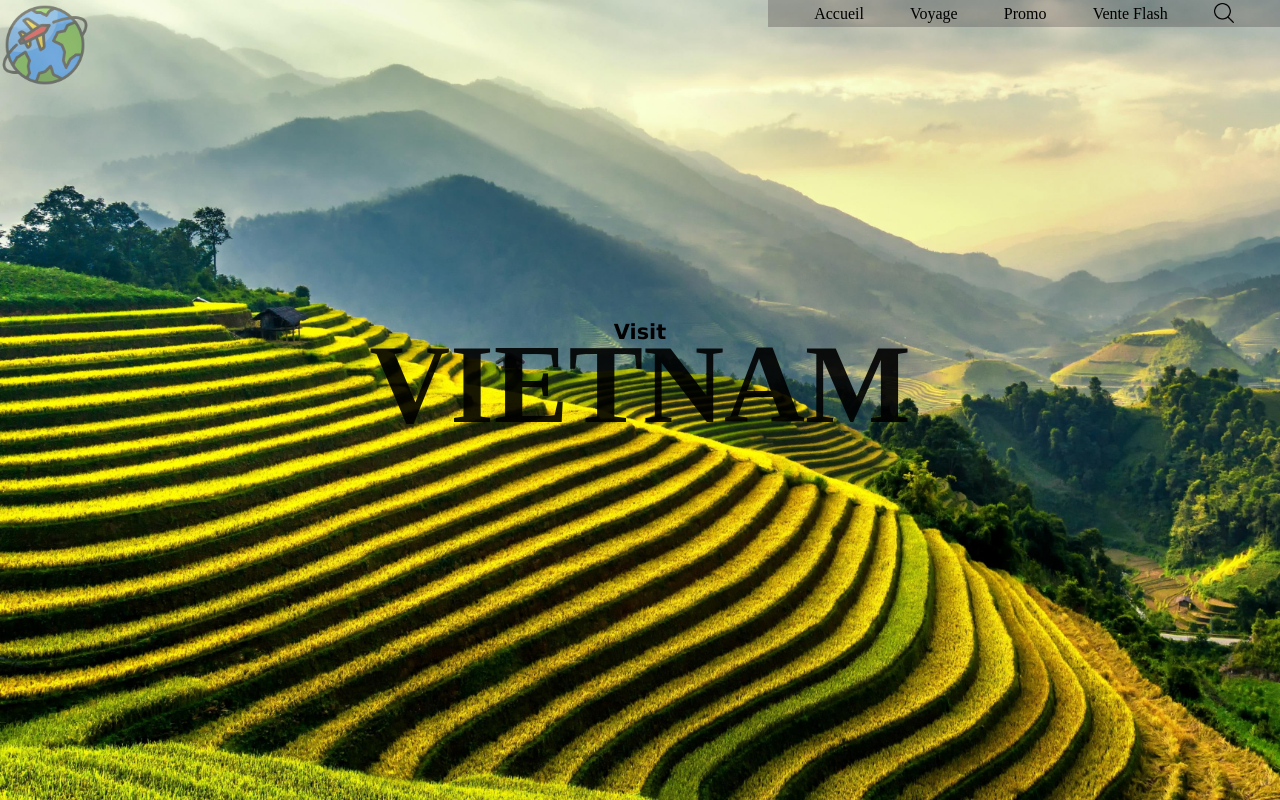
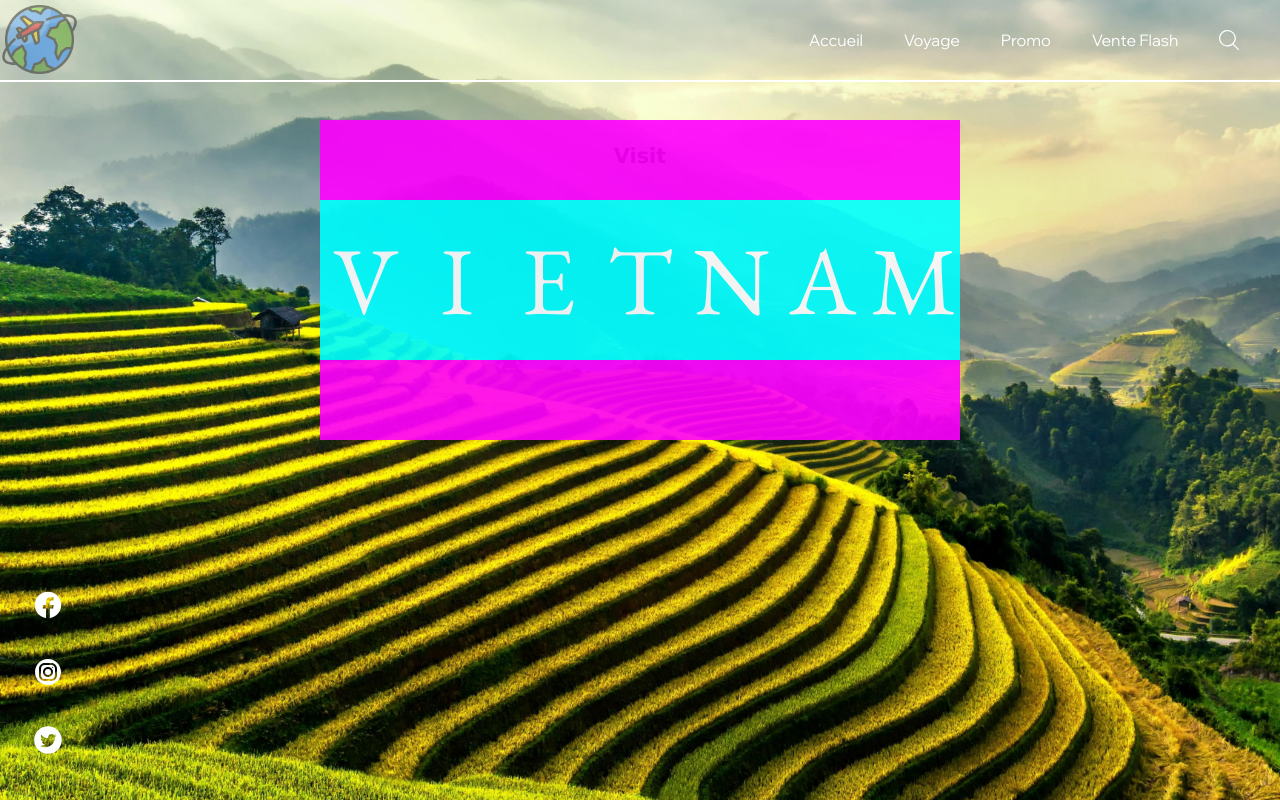
Before and after one commit to Jiji344/Copie-Ui, a website built with Vite: page Copie-UI/index.html in a window 1280 px wide. Built offline with nearby package versions, Linux system fonts and the light colour scheme.

Commit message:
chez arthur ombre et effet sur texte vietnam
heheh

```diff
--- a/Copie-UI/index.html
+++ b/Copie-UI/index.html
@@ -8,22 +8,48 @@
     <title>Voyage Pour R</title>
   </head>
   <body>
-    <div id="app">
-        <div class="Grandeboitehaute">
+      <div id="app">
+        <div class="grandeBoiteDuHaut">
+
             <img class="logoDeLaBoite" src="\Image\voyage.png" alt="Avion qui tourne autour de la terre">
+
             <div class="boutonDuHaut">
               <span>Accueil</span>
               <span>Voyage</span>
               <span>Promo</span>
               <span>Vente Flash</span>
-              <span><img id="loupe" src="\Image\symbole-de-linterface-de-recherche.png" alt="Bouton rechercher"></span>
+              <span><img id="loupe" src="\Image\symbole-de-linterface-de-recherche.svg" alt="Bouton rechercher"></span>
             </div>
+
             <div class="menu">
               <h3>Visit</h3>
-              <h1>VIETNAM</h1>
+              <div class="vietnam">
+                <span>V</span>
+                <span>I</span>
+                <span>E</span>
+                <span>T</span>
+                <span>N</span>
+                <span>A</span>
+                <span>M</span>
+
+              </div>
+            </div>
+
+            <div class="firstBottomBox">
+              <div class="social">
+                <img src="/icon/icons8-fb-100.svg" alt="Facebook">
+                <img src="/icon/icons8-instagram-circle-100.svg" alt="Insta">
+                <img src="/icon/icons8-twitter-entouré.svg" alt="Twitter">
+              </div>
+
+
+
+
+
+            </div>
+
           </div>
-        </div>
-    </div>
+      </div>
 
   </body>
 </html>
--- a/Copie-UI/style.css
+++ b/Copie-UI/style.css
@@ -12,22 +12,29 @@ padding: 0%;
 
 .logoDeLaBoite{
     position: absolute;
-    width: 90px;
+    height: 9.9vh;
     opacity:0.5;
 }
 #loupe{
     width: 20px;
     margin-top: 3px;
+
+}
+@font-face{
+    font-family:bouton;
+    src: url('/Font/WixMadeforDisplay-VariableFont_wght.ttf')
 }
 .boutonDuHaut{
-
+  font-family:"bouton";
+  height: 10vh;
     position:relative;
     left: 60%;
     display: flex;
     align-items: center;
     justify-content:space-evenly;
     width: 40vw;
-    background-color: rgba(74, 69, 69, 0.336);
+    background-color: rgba(74, 69, 69, 0);
+    color: white;
 
 
 }
@@ -40,35 +47,100 @@ padding: 0%;
 
 .boutonDuHaut span:hover {
 
-   width:80px;
    cursor: pointer;
     animation-name: anim;
     animation-duration: 1s;
     animation-timing-function: ease-in-out;
+  }
 
-  }
 @font-face {
     font-family:police;
-    src: url(\Font\Gimme Danger.ttf);
+    src: url('/Font/EBGaramond-VariableFont_wght.ttf');
 }
-
-  h1{
-    /* background-color: blue; */
-    font-size: 700%;
+  .vietnam{
+    background-color: #f0f;
+    font-size: 600%;
     font-family:"police";
     position: absolute;
-    top : 40%;
+    top : 15%;
     left : 50%;
     transform: translateX(-50%);
     align-items: center;
+    justify-content: space-evenly;
+    opacity: 0.9;
+    width: 50vw;
+    height: 40vh;
+    display: flex;
+    color: white;
+  }
+
+  .vietnam span{
+    background-color: #0ff;
+    width: 15%;
+    height: 50%;
+    transition: .1s ease-in;
+    display: flex;
     justify-content: center;
-    opacity: 0.9;
+    align-items: center;
   }
+
+  .vietnam span:hover{
+    transform: scale(1.3);
+  }
+
+
   h3{
+
     position: absolute;
-    top : 40%;
+    top : 18%;
     left : 50%;
     transform: translateX(-50%);
     font-size: 130%;
     font-family: 'Lucida Sans', 'Lucida Sans Regular', 'Lucida Grande', 'Lucida Sans Unicode', Geneva, Verdana, sans-serif;
   }
+  .grandeBoiteDuHaut{
+    border-bottom: 2px solid white;
+    height: 10vh;
+  }
+
+.firstBottomBox{
+  /* background-color: rgb(132, 0, 255); */
+  position: absolute;
+
+  bottom:1%;
+  width:50%;
+  height:30%;
+
+
+}
+.social{
+  width: 15%;
+  height: 100%;
+  display: flex;
+  flex-direction: column;
+  align-items: center;
+  justify-content: space-evenly;
+}
+
+.social img{
+  width : 30px;
+}
+
+.social img:hover{
+  cursor: pointer;
+
+  border-radius: 50%;
+  box-shadow:
+    inset 0 0 50px #000000,      /* inner white */
+    inset 20px 0 80px #f0f,   /* inner left magenta short */
+    inset -20px 0 80px #0ff,  /* inner right cyan short */
+    inset 20px 0 300px #f0f,  /* inner left magenta broad */
+    inset -20px 0 300px #0ff, /* inner right cyan broad */
+    0 0 50px #000000,            /* outer white */
+    -10px 0 80px #f0f,        /* outer left magenta */
+    10px 0 80px #0ff;         /* outer right cyan */
+
+
+
+
+}
```
Also changed, not shown: Copie-UI/public/Font/EBGaramond-VariableFont_wght.ttf (added), Copie-UI/public/Font/WixMadeforDisplay-VariableFont_wght.ttf (added), Copie-UI/public/Image/symbole-de-linterface-de-recherche.png (deleted), Copie-UI/public/Image/symbole-de-linterface-de-recherche.svg (added), Copie-UI/public/icon/icons8-fb-100.svg (added), Copie-UI/public/icon/icons8-instagram-circle-100.svg (added), Copie-UI/public/icon/icons8-twitter-entouré.svg (added).
